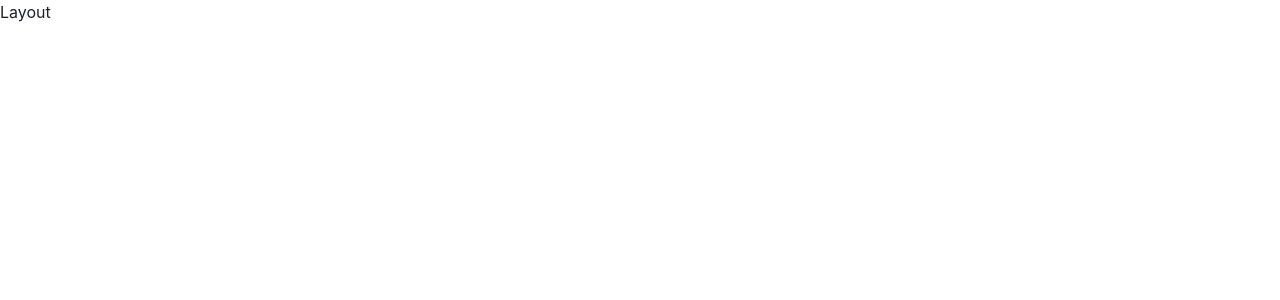
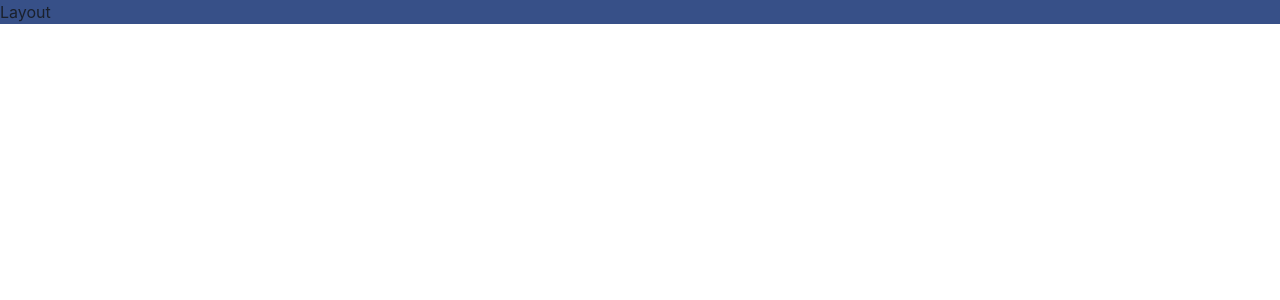
Before and after one commit to PasanPula/fidenz-weather-app, a React (Vite) app: page / in a window 1280 px wide. Shown: the top 300 px of the page. Built offline with nearby package versions, Linux system fonts and the light colour scheme.

Commit message:
add background SVG

```diff
--- a/src/app/App.jsx
+++ b/src/app/App.jsx
@@ -5,7 +5,9 @@ import Routes from './Routes'
 
 function App() {
   return (
-    <RouterProvider router={Routes} />
+    <div className='test'>
+      <RouterProvider router={Routes} />
+    </div>
   )
 }
 
--- a/src/index.css
+++ b/src/index.css
@@ -0,0 +1,7 @@
+#root{
+    background-image: url( '/src/assets/BG/bg.svg' );
+    background-repeat: no-repeat;
+    background-size: cover;
+    height: 100%;
+    width: 100%;
+}
```
Also changed, not shown: src/assets/BG/bg.svg (added).
